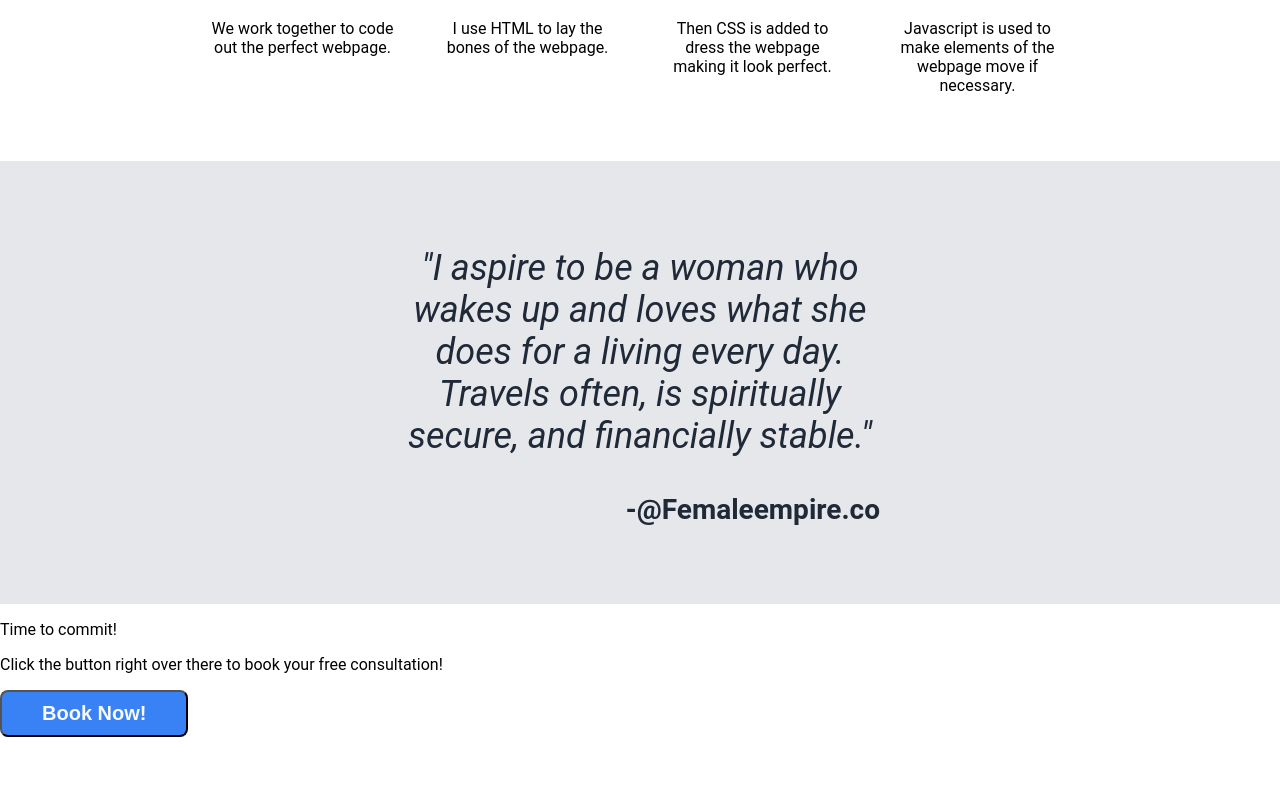
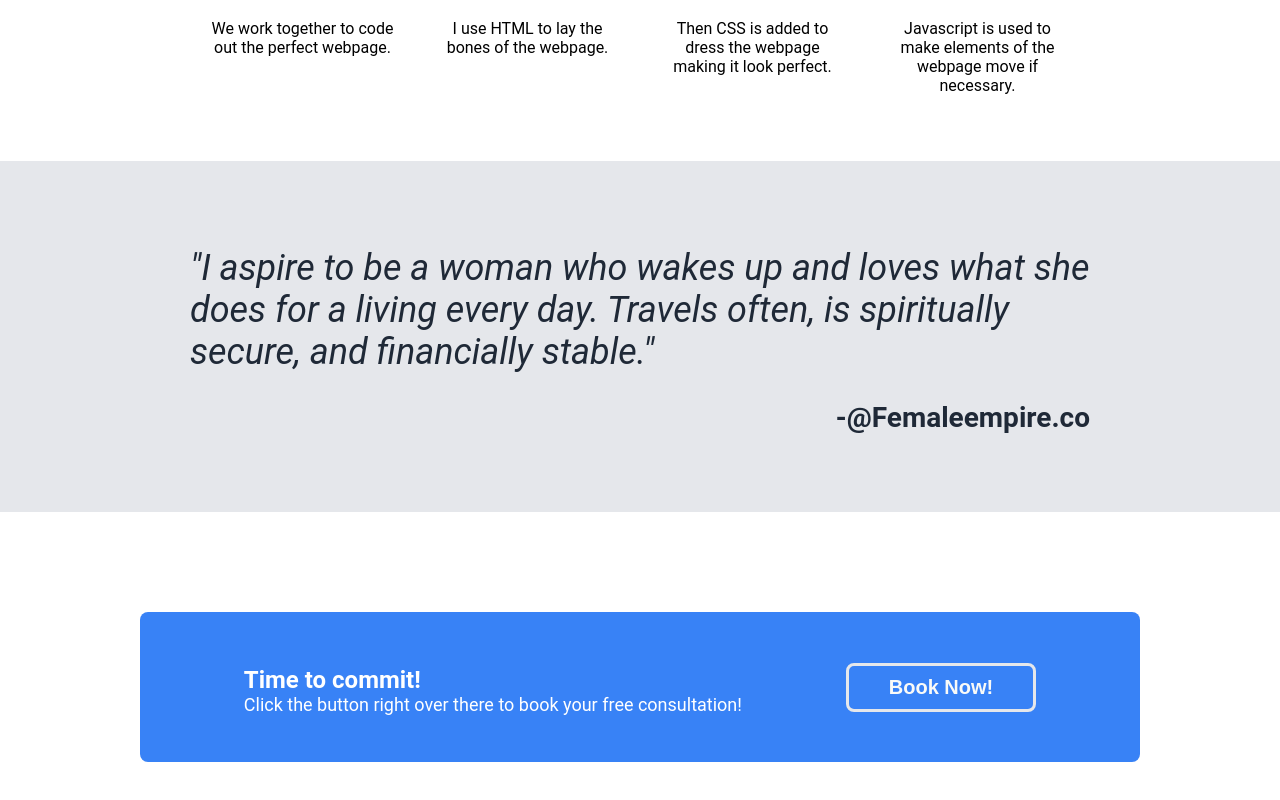
Before and after one commit to Ariaxantioch13/Landing-Page, a plain HTML site: page index.html in a window 1280 px wide. Shown: the part 1331-2131 px from the top of the page. Before the commit the page ends 2068 px from the top, so only its background shows below. Drawn offline with Linux system fonts and the light colour scheme.

Commit message:
Modify html and css to match project page Add call to action section to html along with required divs to divide the section into correct areas. Add css to make it match The Odin project sample. Fix quote for better positioning.

```diff
--- a/index.html
+++ b/index.html
@@ -65,12 +65,16 @@
 <div class="cta">
 
   <div class="cont">
-   <p class="call">Time to commit!</p>
-   <p class="call2">Click the button right over there to book your free consultation!</p>
-  </div>
 
-  <div>
-    <button class="but">Book Now!</button>
+    <div class="cont2">
+      <p class="call">Time to commit!</p>
+      <p class="call2">Click the button right over there to book your free consultation!</p>
+    </div>
+
+    <div class="but">
+      <button class="but2">Book Now!</button>
+    </div>
+
   </div>
 
 </div>
--- a/styles.css
+++ b/styles.css
@@ -83,7 +83,7 @@ button {
 }
 /*End header*/
 
-/*Start box section*/
+/*Start box section 2nd section*/
 
 .sec2 {
    margin-bottom: 50px;
@@ -153,8 +153,9 @@ button {
     margin-left: 20px;
     margin-right: 20px;
 }
+/*End 2nd section*/
 
-/* Third section*/
+/* Quote section 3rd section*/
 
 .quote {
     background-color: #E5E7EB;
@@ -167,16 +168,15 @@ button {
 
 }
 .container {
-    margin-left: 400px;
-    margin-right: 400px;
+    margin: auto;
+    width: 900px;
 }
 
 .qt {
     color: #1F2937;
     font-size: 36px;
     font-style: italic;
-    text-align: center;
-
+    margin-bottom: 0;
 }
 
 .sig {
@@ -185,3 +185,46 @@ button {
     font-weight: bold;
     text-align: right;
 }
+/*End 3rd section*/
+
+/*Call to action 4th section*/
+
+.cta {
+   margin: 100px 75px 100px 75px;
+   display: flex;
+   justify-content: center;
+   align-items: center;
+}
+
+.cont {
+   display: flex;
+   background-color: #3882F6;
+   width: 1000px;
+   height: 150px;
+   align-items: center;
+   border-radius: 8px;
+   justify-content: space-evenly;
+}
+
+.cont2 {
+    display: flex;
+    flex-direction: column;
+
+}
+
+.call {
+    color: #ffffff;
+    font-size: 24px;
+    font-weight: bold;
+    margin-bottom: 0;
+}
+
+.call2 {
+    color: #ffffff;
+    font-size: 18px;
+    margin-top: 0;
+}
+
+.but2 {
+    border: #E5E7EB solid;
+}
```
